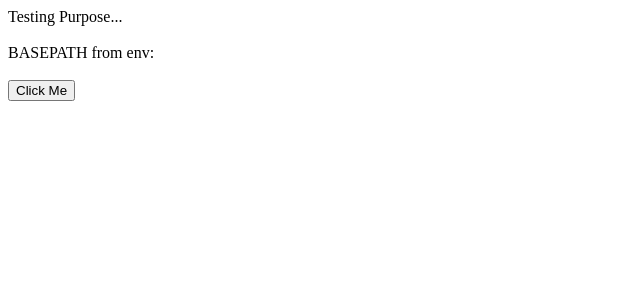
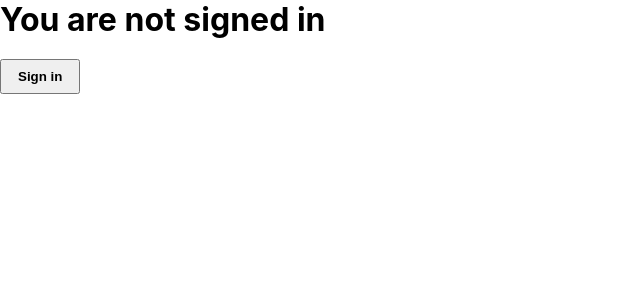
Before and after one commit to tasfik007/subpath-test, a Next.js app: page / in a window 1280 px wide. Shown: the top 300 px of the page, without its empty margins (0-640 px from the left). Built offline with nearby package versions, Linux system fonts and the light colour scheme; no server answers.

Commit message:
Include next/auth with github provider

```diff
--- /dev/null
+++ b/pages/_app.js
@@ -0,0 +1,12 @@
+import '../styles/globals.css'
+import {SessionProvider} from "next-auth/react";
+
+function MyApp({ Component, pageProps }) {
+    return (
+        <SessionProvider session={pageProps.session} basePath={`/${process.env.NEXT_PUBLIC_BASEPATH}/api/auth`}>
+            <Component {...pageProps} />
+        </SessionProvider>
+    )
+}
+
+export default MyApp
--- a/pages/index.js
+++ b/pages/index.js
@@ -1,26 +1,40 @@
+import Head from 'next/head';
+import React from 'react';
+import {
+    signIn,
+    signOut,
+    useSession
+} from "next-auth/react";
+import Link from 'next/link';
 import {useRouter} from "next/router";
 
-export default function Home({testParam}) {
+const  home = () => {
     const router = useRouter();
-    console.log(testParam)
-  return (
-    <div>
-      <div>Testing Purpose... </div> <br/>
-      <div>BASEPATH from env: {process.env.NEXT_PUBLIC_BASEPATH}</div> <br/>
-        <button onClick={() => router.push({
-            pathname: "/route1/1002",
-            query: {
-                id: 1001
-            }
-        })}>Click Me</button>
-    </div>
-  )
+
+    const {data: session} = useSession();
+
+    return (
+        <div>
+            <Head>
+                <title>SubPath Test</title>
+            </Head>
+
+            <main>
+
+                {!session && <>
+                    <h1>You are not signed in</h1> <br/>
+                    <button onClick={signIn}>Sign in</button>
+                </>}
+
+                {session && <>
+                    <h1>Signed in as {session.user.name} </h1> <br/>
+                    <button onClick={() => router.push("/app")}>Go to APP</button> <br/>
+                    <button onClick={signOut}>Sign out</button>
+                </>}
+
+            </main>
+        </div>
+    )
 }
 
-export async function getServerSideProps() {
-    return {
-        props: {
-            testParam: "testParam",
-        },
-    };
-}
+export default home;
```
Also changed, not shown: pages/api/auth/[...nextauth].js (added, +13 -0 lines), pages/app.js (added, +25 -0 lines), 1 other file (tests, documents, lock files or other folders).
